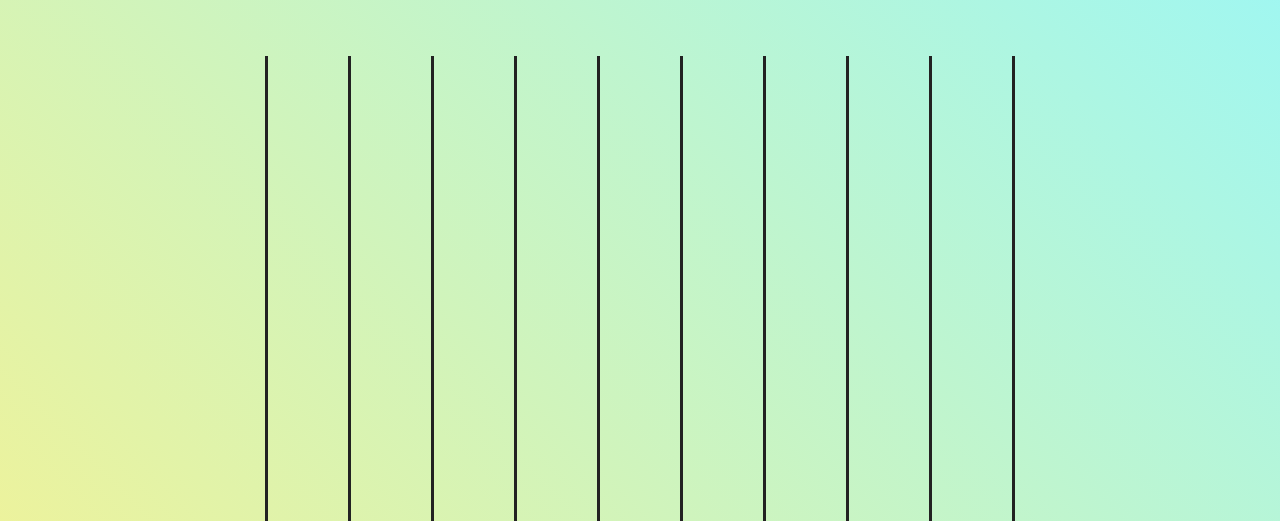
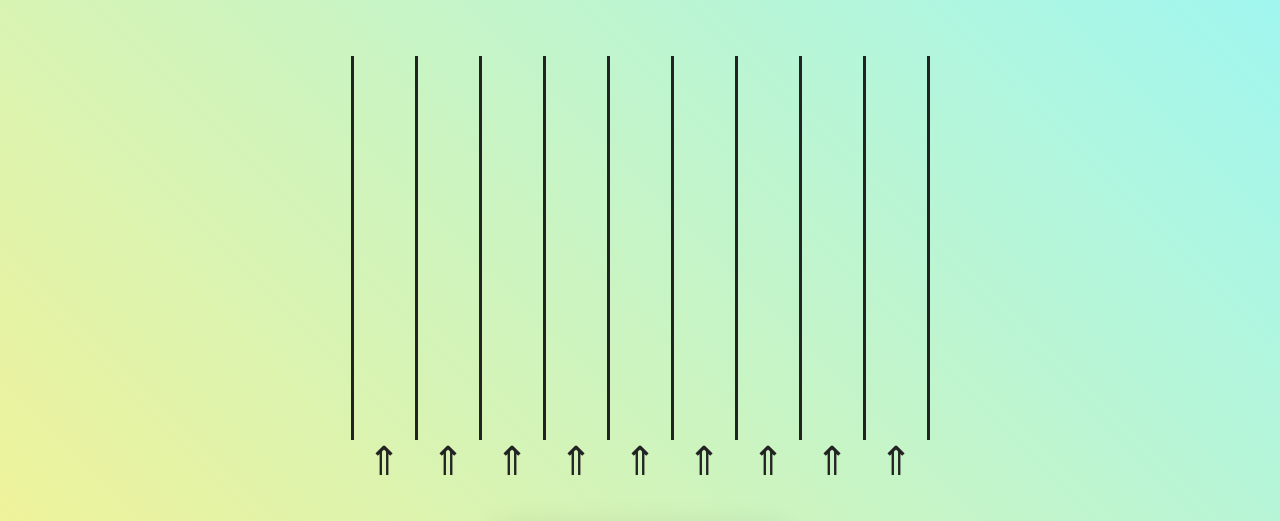
Before and after one commit to BrenoMorim/lig4, a plain HTML site: page jogo.html in a window 1280 px wide. Shown: the part 152-673 px from the top of the page. Drawn offline with nearby package versions, Linux system fonts and the light colour scheme.

Commit message:
Corrigindo o layout para páginas mobile

```diff
--- a/css/index.css
+++ b/css/index.css
@@ -29,13 +29,18 @@
 }
 
 .chamada__botao {
+    text-align: center;
     cursor: pointer;
     border-radius: 1.5rem;
     padding: .5rem 1rem;
     transition: all 500ms;
+    display: flex;
+    align-items: center;
+    gap: 1.25rem;
 }
 
 .chamada__botao, .chamada__botao span {
+    line-height: 1.75rem;
     font-size: 1.5rem;
     font-weight: 700;
     color: #000000;
--- a/css/jogo.css
+++ b/css/jogo.css
@@ -11,19 +11,24 @@
 
 .matriz__linha {
     height: 2.25rem;
+    box-sizing: border-box;
 }
 
 .matriz__celula {
-    height: 2.25rem;
-    width: 2.25rem;
+    min-height: 2.25rem;
+    min-width: 2.25rem;
+    max-height: 2.25rem;
+    max-width: 2.25rem;
     border-left: 3px solid #222222;
     border-right: 3px solid #222222;
-    padding: 0.125rem;
+    padding: 2px;
+    box-sizing: border-box;
+    display: table-cell;
 }
 
 .matriz__botao {
-    height: 2.25rem;
-    width: 2.25rem;
+    height: 2.5rem;
+    width: 2.5rem;
     font-size: 2.5rem;
     text-align: center;
     cursor: pointer;
@@ -35,23 +40,31 @@
     color: #999999;
 }
 
+.matriz__botoes {
+    line-height: 3.25rem;
+}
+
 .matriz__ficha {
-    height: 2rem;
-    width: 2rem;
+    max-height: 1.8rem;
+    max-width: 1.8rem;
 }
 
 @media screen and (min-width: 1024px) {
     .matriz__celula {
-        height: 4rem;
-        width: 4rem;
-        padding: .5rem;
+        min-height: 4rem;
+        max-height: 4rem;
+        min-width: 4rem;
+        max-width: 4rem;
+        padding: .25rem;
     }
     .matriz__linha {
         height: 4rem;
     }
     .matriz__ficha {
-        height: 3.5rem;
-        width: 3.5rem;
+        min-height: 3.25rem;
+        min-width: 3.25rem;
+        max-height: 3.25rem;
+        max-width: 3.25rem;
     }
 }
 
@@ -59,7 +72,7 @@
     display: none;
     flex-direction: column;
     z-index: 3;
-    width: 60vw;
+    width: 70vw;
     height: 50vh;
     max-width: 700px;
     max-height: 500px;
--- a/scripts/renderizaPaginaJogo.js
+++ b/scripts/renderizaPaginaJogo.js
@@ -58,6 +58,7 @@ function criarMatrizJogo() {
 
     // Adiciona os botões de ação
     const botoes = document.createElement("tr");
+    botoes.className = "matriz__botoes";
     for (k = 0; k < 9; k++) {
         const botao = document.createElement("td");
         botao.role = "button";
```
